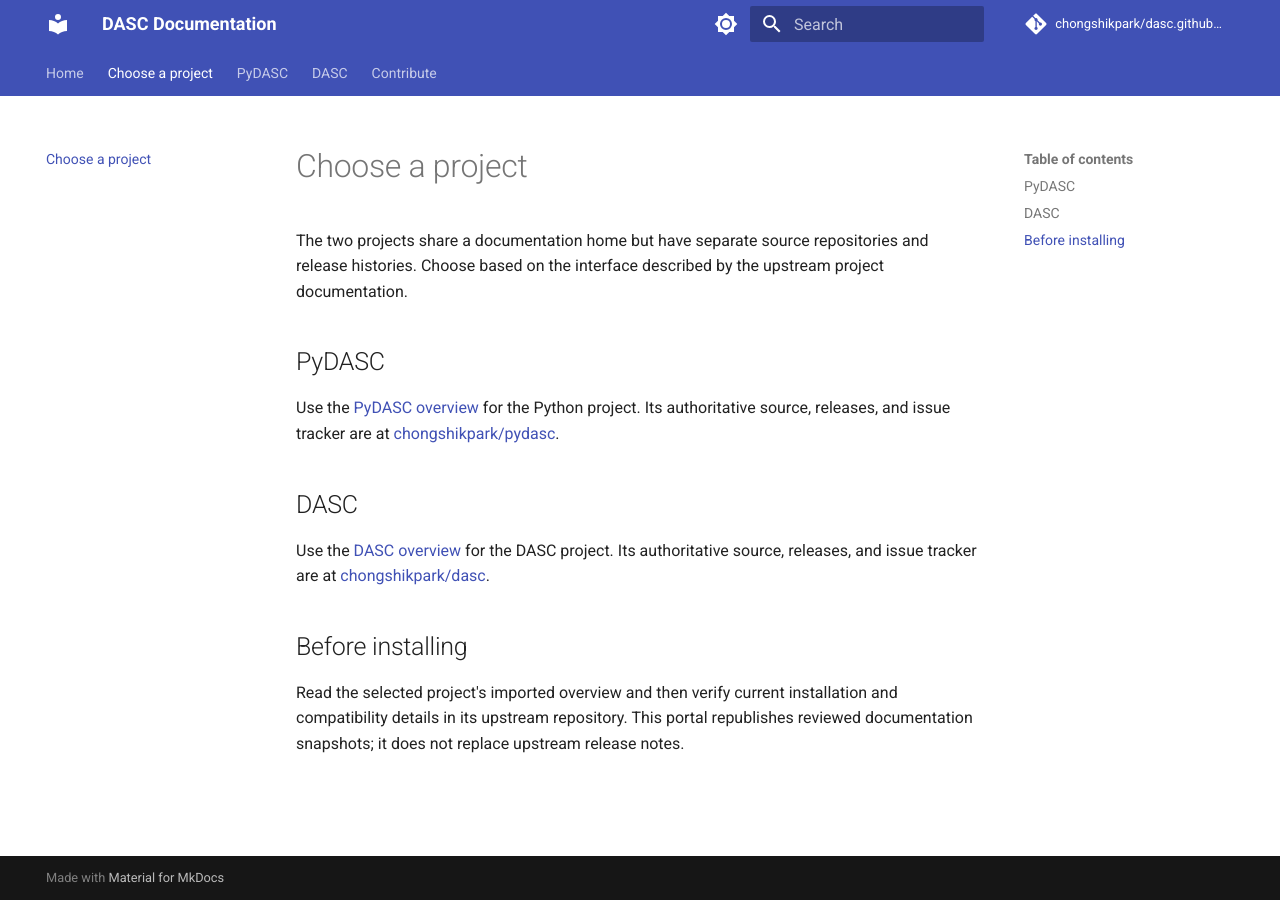
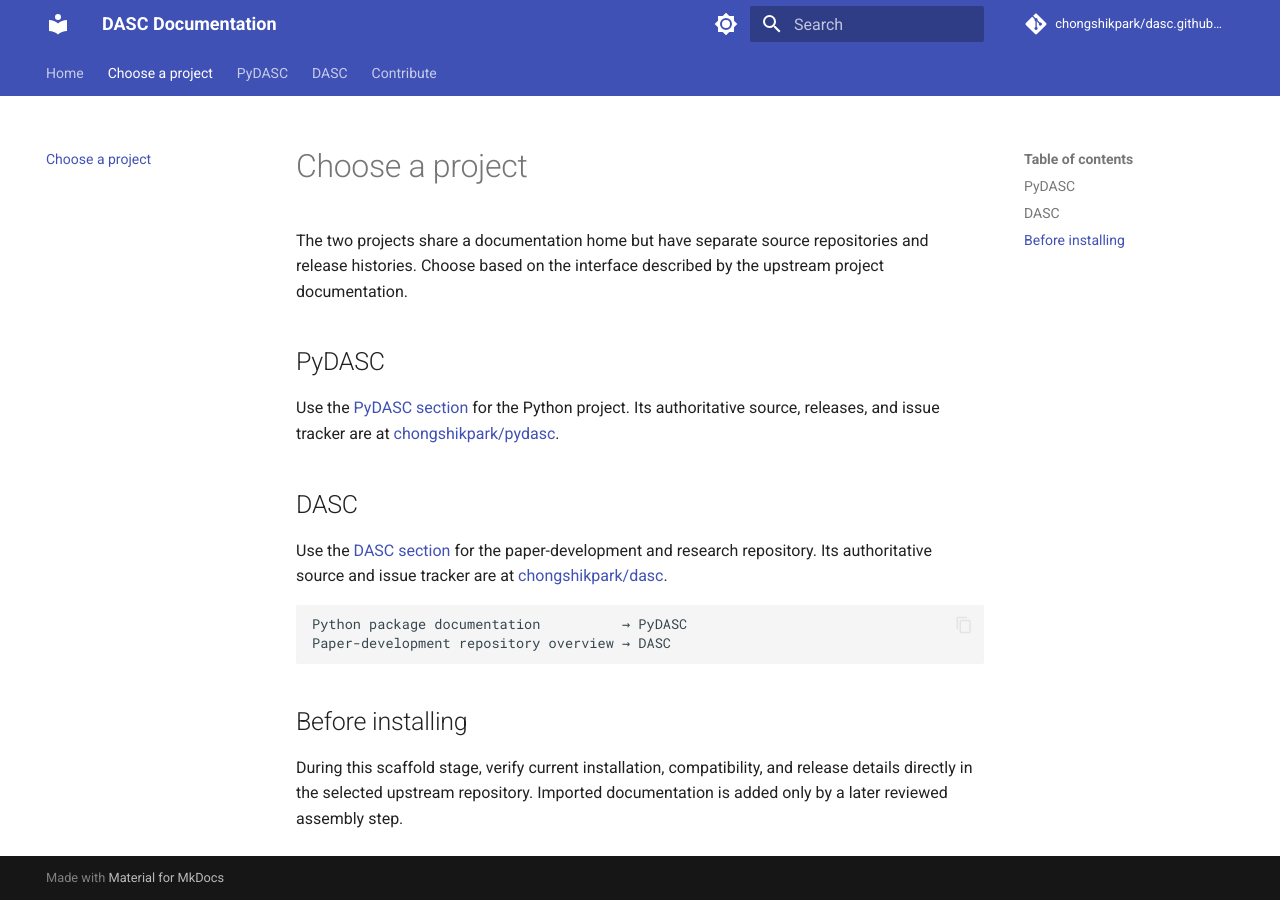
Before and after one commit to chongshikpark/dasc.github.io, an MkDocs documentation site: the page built from docs/getting-started.md, in a window 1280 px wide. Built offline with MkDocs 1.6.1 and Material for MkDocs 9.7.7, drawn with Linux system fonts in a browser that asks for light colours; comment, search, counter and statistics services are not loaded.

Commit message:
Task 4 — Scaffold the local Material for MkDocs website is complete
  Implemented:

  - Self-contained PyDASC and DASC placeholder sections
  - Explicit scaffold-only navigation
  - Accessible Draft status labels
  - Visible keyboard-focus styling
  - Dark-mode and forced-color support
  - Custom Material 404 page
  - Search and code-block support
  - Correct /dasc.github.io/ base-path handling
  - Local preview instructions that do not fetch upstream repositories
  - Temporary exclusion of generated namespaces

````diff
--- /dev/null
+++ b/docs/assets/stylesheets/extra.css
@@ -0,0 +1,40 @@
+:root {
+  --dasc-status-bg: #e8eaf6;
+  --dasc-status-border: #3949ab;
+  --dasc-status-text: #1a237e;
+  --dasc-focus: #b71c1c;
+}
+
+[data-md-color-scheme="slate"] {
+  --dasc-status-bg: #283047;
+  --dasc-status-border: #9fa8da;
+  --dasc-status-text: #f5f5ff;
+  --dasc-focus: #ffca28;
+}
+
+.doc-status {
+  display: inline-block;
+  margin: 0 0 1rem;
+  padding: 0.2rem 0.55rem;
+  color: var(--dasc-status-text);
+  font-weight: 700;
+  line-height: 1.5;
+  background: var(--dasc-status-bg);
+  border: 0.1rem solid var(--dasc-status-border);
+  border-radius: 0.25rem;
+}
+
+.md-typeset a:focus-visible,
+.md-button:focus-visible,
+.md-header__button:focus-visible,
+.md-nav__link:focus-visible,
+.md-search__input:focus-visible {
+  outline: 0.2rem solid var(--dasc-focus);
+  outline-offset: 0.15rem;
+}
+
+@media (forced-colors: active) {
+  .doc-status {
+    border: 0.1rem solid ButtonText;
+  }
+}
--- a/docs/getting-started.md
+++ b/docs/getting-started.md
@@ -4,12 +4,17 @@
 
 ## PyDASC
 
-Use the [PyDASC overview](pydasc/index.md) for the Python project. Its authoritative source, releases, and issue tracker are at [chongshikpark/pydasc](https://github.com/chongshikpark/pydasc).
+Use the [PyDASC section](pydasc.md) for the Python project. Its authoritative source, releases, and issue tracker are at [chongshikpark/pydasc](https://github.com/chongshikpark/pydasc).
 
 ## DASC
 
-Use the [DASC overview](dasc/index.md) for the DASC project. Its authoritative source, releases, and issue tracker are at [chongshikpark/dasc](https://github.com/chongshikpark/dasc).
+Use the [DASC section](dasc.md) for the paper-development and research repository. Its authoritative source and issue tracker are at [chongshikpark/dasc](https://github.com/chongshikpark/dasc).
+
+```text
+Python package documentation          → PyDASC
+Paper-development repository overview → DASC
+```
 
 ## Before installing
 
-Read the selected project's imported overview and then verify current installation and compatibility details in its upstream repository. This portal republishes reviewed documentation snapshots; it does not replace upstream release notes.
+During this scaffold stage, verify current installation, compatibility, and release details directly in the selected upstream repository. Imported documentation is added only by a later reviewed assembly step.
--- /dev/null
+++ b/docs/overrides/404.html
@@ -0,0 +1,22 @@
+{% extends "main.html" %}
+
+{% block content %}
+  <h1>Page not found</h1>
+  <p>
+    The requested documentation page does not exist in this reviewed site
+    snapshot, or it has not been approved for publication.
+  </p>
+  <ul>
+    <li><a href="{{ config.site_url }}">Return to the documentation home</a></li>
+    <li>
+      <a href="{{ config.site_url }}getting-started/">
+        Choose between PyDASC and DASC
+      </a>
+    </li>
+    <li>
+      <a href="https://github.com/chongshikpark/dasc.github.io/issues">
+        Report a portal issue
+      </a>
+    </li>
+  </ul>
+{% endblock %}
--- a/mkdocs.yml
+++ b/mkdocs.yml
@@ -10,10 +10,16 @@
   CODEX_TASK_WEBSITE.md
   codex_tasks.md
   architecture/
+  dasc/
   exec-plans/
+  pydasc/
+
+extra_css:
+  - assets/stylesheets/extra.css
 
 theme:
   name: material
+  custom_dir: docs/overrides
   language: en
   palette:
     - media: "(prefers-color-scheme: light)"
@@ -62,7 +68,7 @@
   - Home: index.md
   - Choose a project: getting-started.md
   - PyDASC:
-      - Overview: pydasc/index.md
+      - Overview: pydasc.md
   - DASC:
-      - Overview: dasc/index.md
+      - Overview: dasc.md
   - Contribute: contributing.md
````
Also changed, not shown: README.md (+7 -3 lines), docs/dasc.md (added, +16 -0 lines), docs/exec-plans/completed/004-local-mkdocs-scaffold.md (added, +93 -0 lines), docs/index.md (+2 -2 lines), docs/pydasc.md (added, +17 -0 lines).
